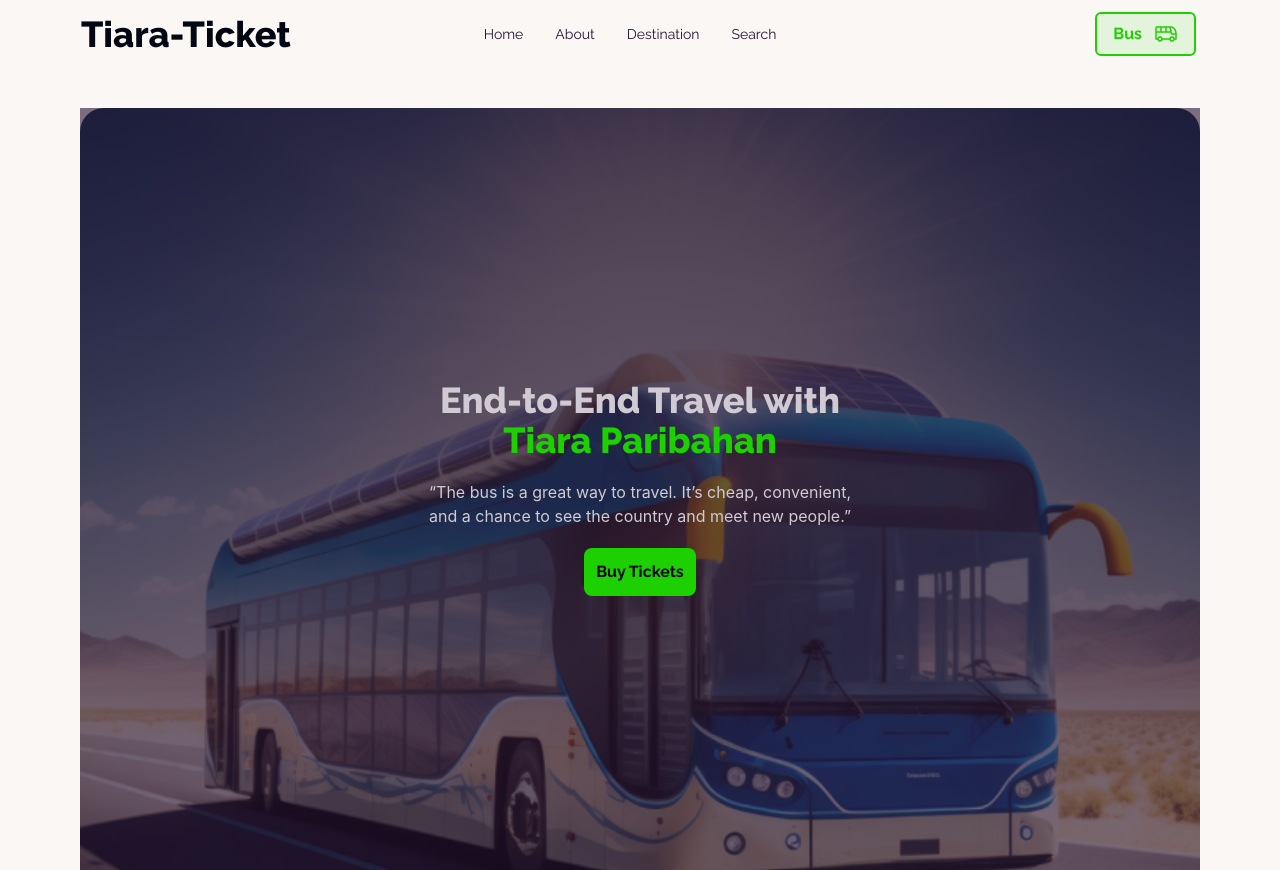
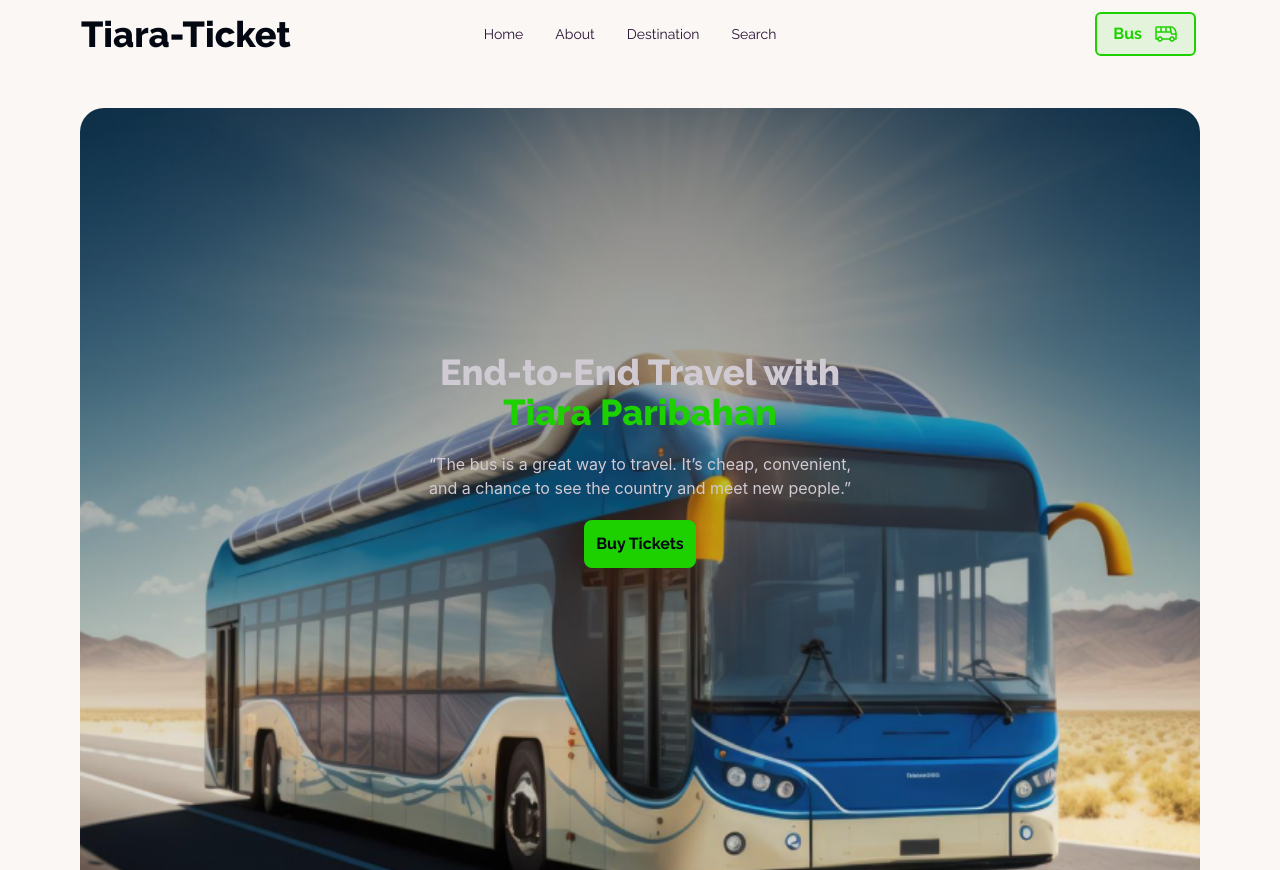
Before and after one commit to shajedurrahaman/p-hero-assignment-5, a plain HTML site: page index.html in a window 1280 px wide. Shown: the top 870 px of the page. Drawn offline with nearby package versions, Linux system fonts and the light colour scheme.

Commit message:
code cheak

```diff
--- a/index.html
+++ b/index.html
@@ -62,9 +62,9 @@
 			<!-- banner section start -->
       <section class="lg:mt-10 lg:mx-20 raleway-uniquifier">
 				<div class="hero min-h-screen rounded-3xl bg-repeat-x" style="background-image: url(images/banner.png);">
-					<div class="hero-overlay bg-opacity-60"></div>
-					<div class="hero-content text-center text-neutral-content">
-						<div class="max-w-md mb-10">
+					<div class=""></div>
+					<div class="text-center text-neutral-content">
+						<div class="max-w-md mb-24">
 							<h1 class="mb-5 text-4xl font-extrabold">End-to-End Travel with <br>
 								<span class="text-[#1DD100]">Tiara Paribahan</span></h1>
 							<p class="mb-5 inter-iniquifier"> “The bus is a great way to travel. It’s cheap, convenient, and a chance to see the country and meet new people.”</p>
```
